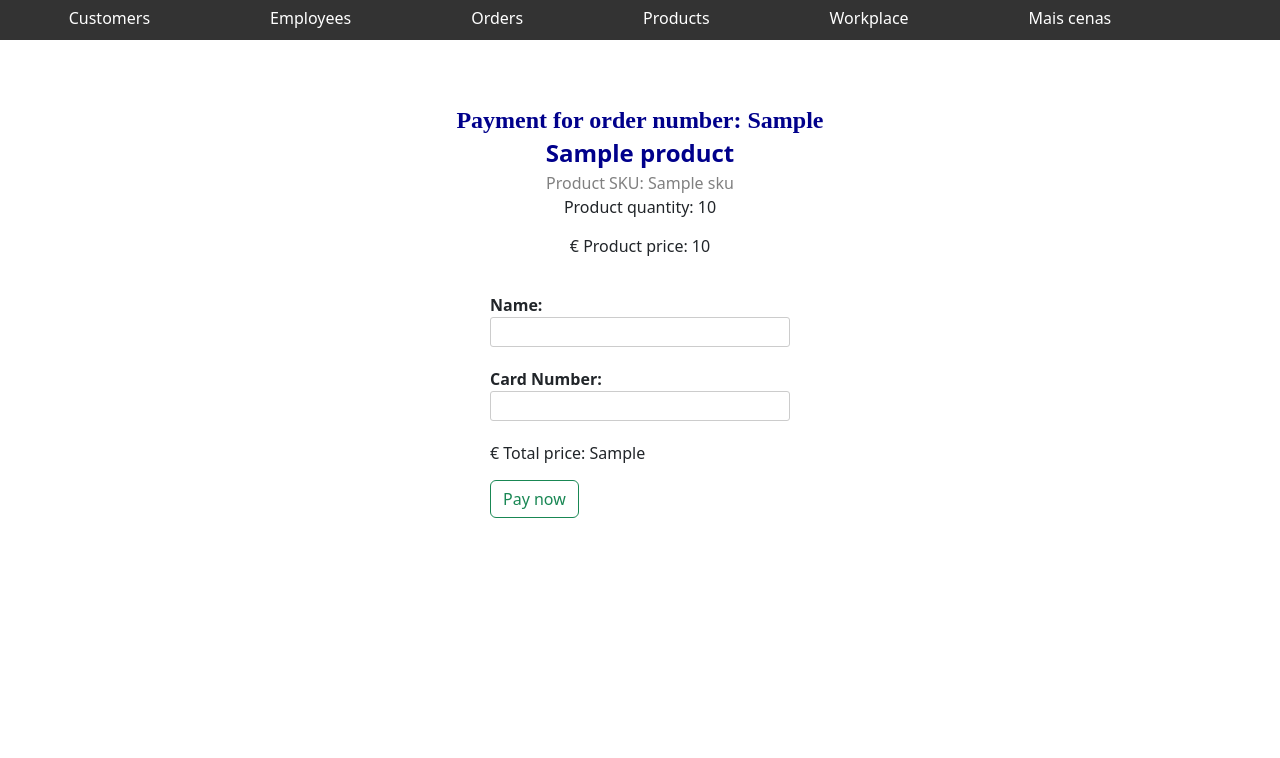
After one commit to joaolscosta/BD-Project, a Flask app: template entrega3/workspace/app/templates/orders/order_payment.html in a window 1280 px wide. The commit adds this page. Shown: the top 758 px of the page. Run offline with Flask 3, Linux system fonts and the light colour scheme; the template is opened without the code that fills it: most values are stand-ins (such as "Sample title", 1, 10 or a date in 2020); some libraries are stand-ins or nearby versions.

Commit message:
order payment page

```diff
--- a/entrega3/workspace/app/app.py
+++ b/entrega3/workspace/app/app.py
@@ -99,6 +99,43 @@ def orders_index():
 
     return render_template("orders/orders_index.html", contains=contains)
 
+@app.route("/orders/<order_no>/<sku>/", methods=("GET",))
+def order_detail(order_no, sku):
+    with pool.connection() as conn:
+        with conn.cursor(row_factory=namedtuple_row) as cur:
+            contain = cur.execute(
+                """
+                SELECT *
+                FROM contains
+                WHERE order_no = %(order_no)s;
+                """,
+                {"order_no": order_no},
+            ).fetchone()
+            log.debug(f"Found {cur.rowcount} rows.")
+
+            order = cur.execute(
+                """
+                SELECT *
+                FROM orders
+                WHERE order_no = %(order_no)s;
+                """,
+                {"order_no": order_no},
+            ).fetchone()
+
+            log.debug(f"Found {cur.rowcount} rows.")
+
+            product = cur.execute(
+                """
+                SELECT *
+                FROM product
+                WHERE SKU = %(SKU)s;
+                """,
+                {"SKU": sku},
+            ).fetchone()
+            log.debug(f"Found {cur.rowcount} rows.")
+
+    return render_template("orders/order_payment.html", contain=contain, order=order, product=product)
+
 
 @app.route("/employee_index.html", methods=("GET",))
 def employee_index():
@@ -164,6 +201,8 @@ def product_detail(sku):
             log.debug(f"Found {cur.rowcount} rows.")
 
     return render_template("products/product.html", product=product)
+
+
 
 @app.route("/workplaces.html", methods=("GET",))
 def workplaces():
--- /dev/null
+++ b/entrega3/workspace/app/templates/orders/order_payment.html
@@ -0,0 +1,145 @@
+{% extends 'base/page.html' %}
+
+{% block header %}
+<h1>{% block title %}Payment{% endblock %}</h1>
+{% endblock %}
+
+{% block content %}
+
+<script src="https://ajax.googleapis.com/ajax/libs/jquery/3.2.1/jquery.min.js"></script>
+<script src="https://maxcdn.bootstrapcdn.com/bootstrap/3.3.7/js/bootstrap.min.js"></script>
+
+<style>
+  .bodyyy {
+    width: 87%;
+    margin: 0 auto;
+  }
+
+  .payment-container {
+    display: flex;
+    flex-direction: column;
+    align-items: center;
+    margin-top: 50px;
+  }
+
+  .payment-form {
+    display: flex;
+    flex-direction: column;
+    align-items: flex-start;
+    margin-top: 20px;
+  }
+
+  .form-group {
+    margin-bottom: 20px;
+  }
+
+  .form-group label {
+    font-weight: bold;
+  }
+
+  .form-group input {
+    width: 300px;
+    height: 30px;
+    padding: 5px;
+    border: 1px solid #ccc;
+    border-radius: 3px;
+  }
+
+  .form-group button {
+    width: 100px;
+    height: 40px;
+    margin-top: 10px;
+    background-color: #4CAF50;
+    color: white;
+    border: none;
+    border-radius: 3px;
+    cursor: pointer;
+  }
+
+  .o-number {
+    font-size: 1.5rem;
+    font-weight: bold;;
+    color: darkblue;
+  }
+
+  .f-number {
+    height: 25%;
+  }
+
+  .o-sku {
+    font-size: 1rem;
+    color: grey;
+  }
+
+  .f-sku {
+    margin: 8px 0px 12px 0px;
+    height: 100%;
+  }
+
+  .o-qty {
+    font-size: 1rem;
+    font-weight: italic;
+    padding-bottom: 15px;
+  }
+
+  .f-footer {
+    height: 20%;
+    display: flex;
+    flex-direction: row;
+    justify-content: space-between;
+    align-items: center;
+  }
+
+  .alert {
+    display: none;
+  }
+</style>
+
+<div class="bodyyy">
+  <div class="payment-container">
+    <div class="f-number">
+      <h1 class="o-number">Payment for order number: {{contain['order_no']}}</h1>
+    </div>
+    <p class="o-number">{{ product['name'] }}</p>
+    <p class="o-sku">Product SKU: {{ product['sku'] }}</p>
+    <p class="o-qty">Product quantity: {{ contain['qty'] }}</p>
+    <p class="o-qty">€ Product price:  {{ product['price'] }}</p>
+
+    <form class="payment-form" method="post">
+      <div class="form-group">
+        <label for="name">Name:</label>
+        <p></p>
+        <input type="text" id="name" name="name" required>
+      </div>
+      <div class="form-group">
+        <label for="card">Card Number:</label>
+        <p></p>
+        <input type="text" id="card" name="card" required>
+      </div>
+      <div class="f-footer">
+        <p class="o-qty">€ Total price: {{ order['cust_no'] }}</p>
+      </div>
+
+      <button type="submit" class="btn btn-outline-success" id="pay-now-btn">Pay now</button>
+      <div class="alert alert-success alert-dismissable" id="payment-success-alert">
+        <button type="button" class="close" data-dismiss="alert" aria-hidden="true">&times;</button>
+        Successfully paid order
+      </div>
+    </form>
+  </div>
+</div>
+
+<script>
+  $(document).ready(function () {
+    $('#pay-now-btn').click(function (e) {
+      e.preventDefault();
+      var name = $('#name').val();
+      var card = $('#card').val();
+
+      if (name.trim() !== '' && card.trim() !== '') {
+        $('#payment-success-alert').show();
+      }
+    });
+  });
+</script>
+{% endblock %}
--- a/entrega3/workspace/app/templates/orders/orders_index.html
+++ b/entrega3/workspace/app/templates/orders/orders_index.html
@@ -104,7 +104,7 @@
       </div>
       <div class="f-footer">
         <p class="o-qty">Product quantity: {{ order['qty'] }}</p>
-        <a class="btn btn-outline-success" href="#Pay">Pagar</a>
+        <a class="btn btn-outline-success" href="{{url_for('order_detail', order_no=order['order_no'], sku=order['sku'])}}">Pagar</a>
         <!--falta a mensgaem de pago em vez do botao para pagar-->
       </div>
     </div>
--- a/entrega3/workspace/app/templates/products/product.html
+++ b/entrega3/workspace/app/templates/products/product.html
@@ -7,7 +7,7 @@
     margin: 0 auto;
   }
 
-    .title-bar {
+  .title-bar {
     display: flex;
     flex-direction: row;
     justify-content: space-between;
```
